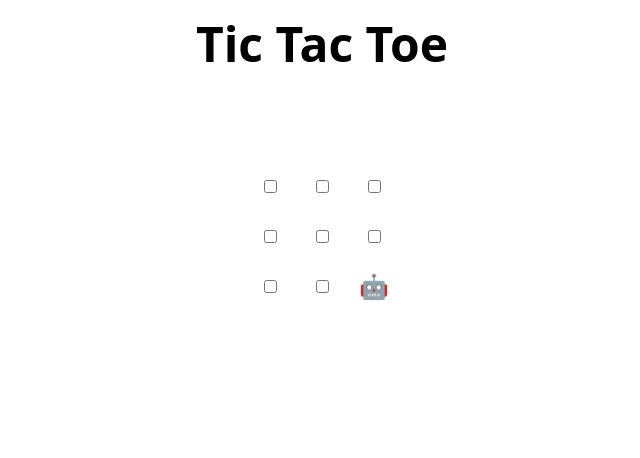
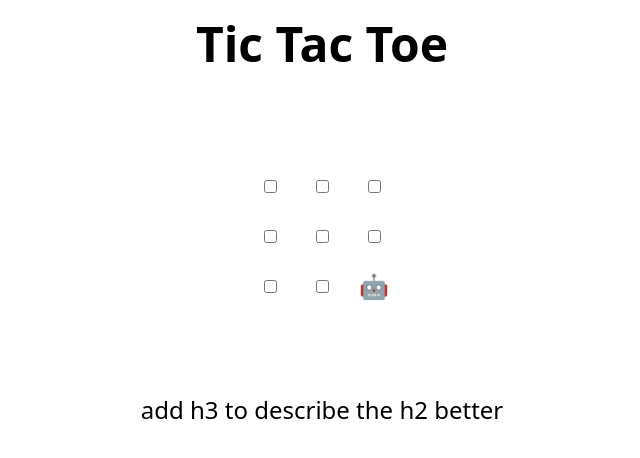
Before and after one commit to mukadas026/github-flow-exercise, a plain HTML site: page index.html in a window 1280 px wide. Shown: the whole page, without its empty margins (318-958 px from the left). Drawn offline with Linux system fonts and the light colour scheme.

```diff
--- a/index.html
+++ b/index.html
@@ -48,7 +48,7 @@
 </table>
 
 <h2 hidden>Game over, refresh to play again 🧑‍💻 🤖!</h2>
-
+add h3 to describe the h2 better
 <script>
   // Initialization
   const boxes = Array.from(document.querySelectorAll('td'))
```
